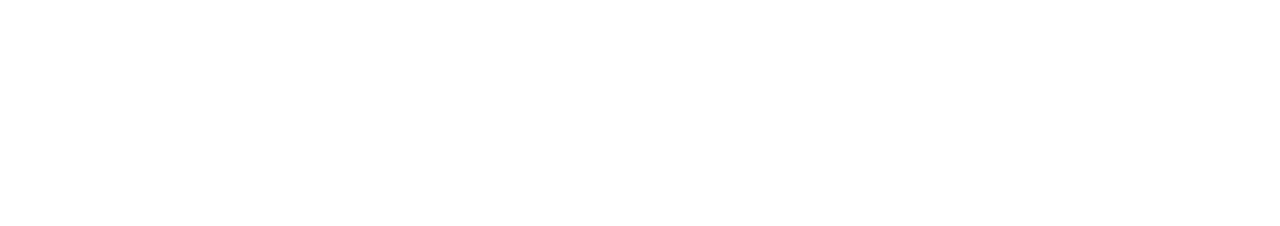
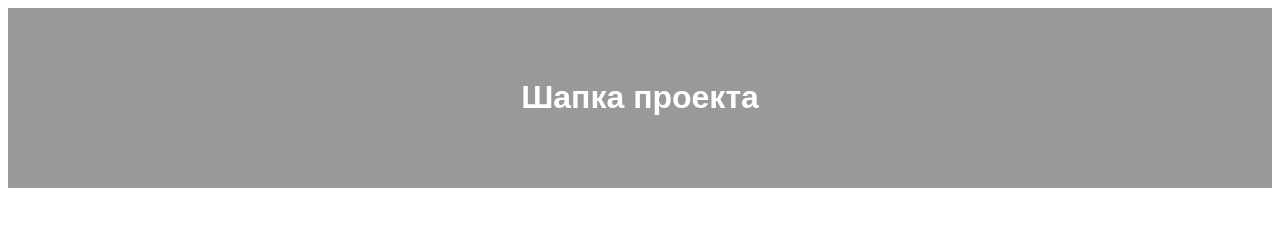
Before and after one commit to trikartem/git-lesson, a plain HTML site: page index.html in a window 1280 px wide. Drawn offline with Linux system fonts and the light colour scheme.

Commit message:
шапка готова

```diff
--- a/index.html
+++ b/index.html
@@ -7,5 +7,8 @@
 	<link rel="stylesheet" href="main.css">
 </head>
 <body>
+	<header class="header">
+		<h1>Шапка проекта</h1>
+	</header>
 </body>
 </html>
--- a/main.css
+++ b/main.css
@@ -0,0 +1,7 @@
+.header {
+	padding: 50px 100px;
+	text-align: center;
+	background: #999;
+	font-family: Sans-Serif;
+	color: #fff;
+}
```
